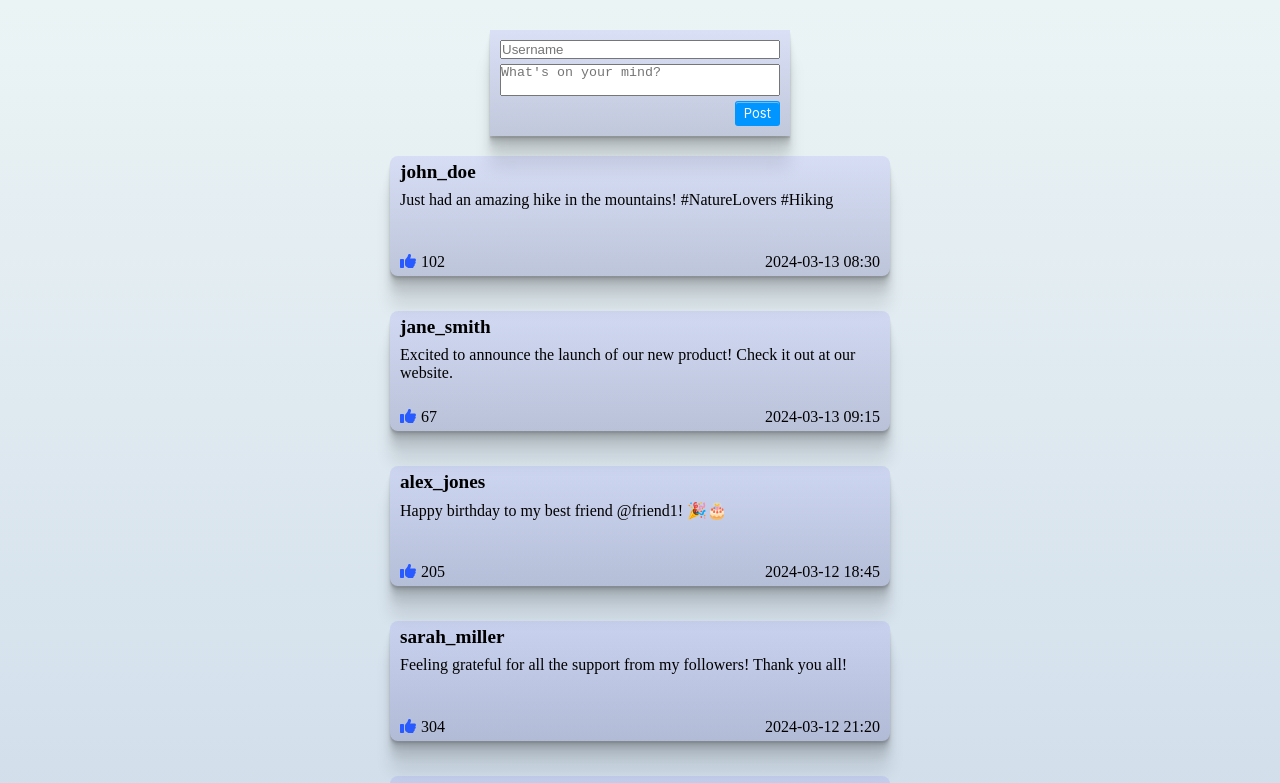
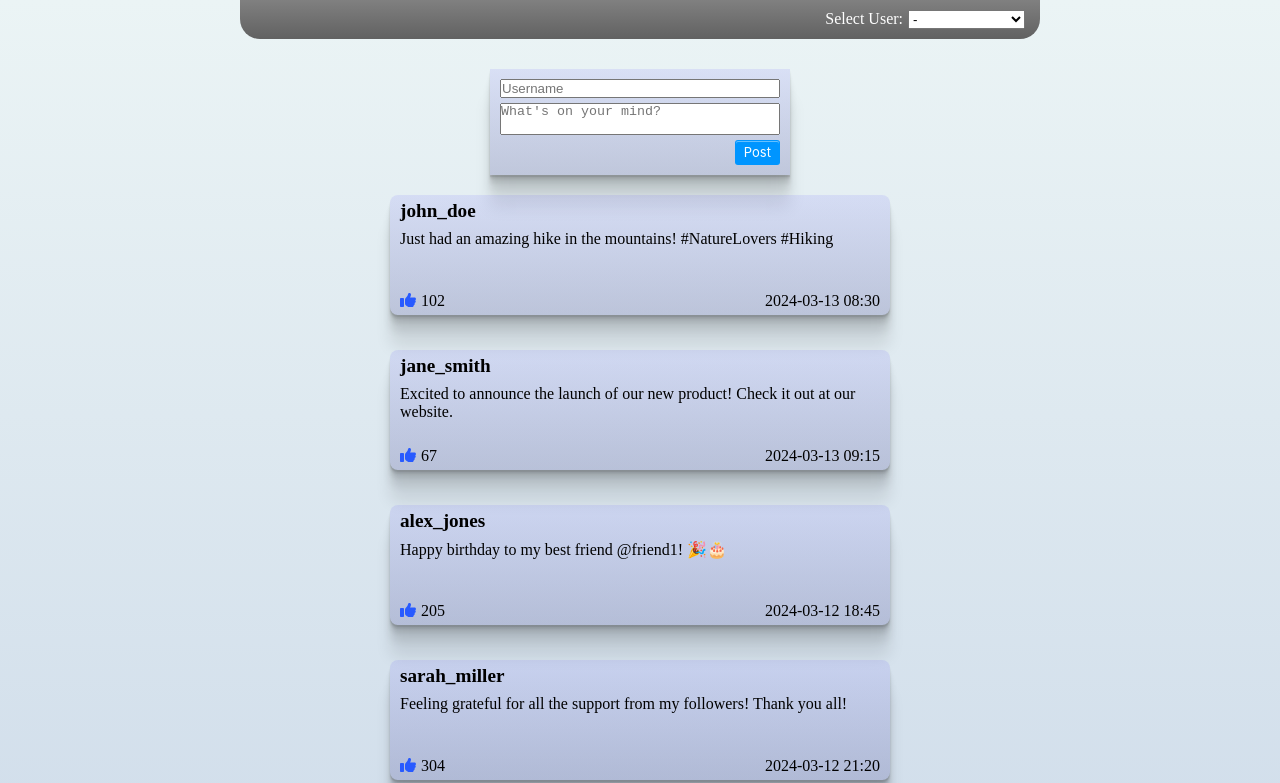
Before and after one commit to bendik-kodehode/React---Social-Media-Feed, a React (Vite) app: page / in a window 1280 px wide. Shown: the top 783 px of the page. Built offline with nearby package versions, Linux system fonts and the light colour scheme.

Commit message:
Added simple navbar for selecting users. No logic yet.

```diff
--- a/src/App.jsx
+++ b/src/App.jsx
@@ -2,14 +2,21 @@ import Feed from "./Feed/Feed";
 import AddPost from "./AddPost/AddPost";
 import defaultPosts from "./assets/posts";
 import { useState } from "react";
+import Navbar from "./Navbar/Navbar";
 
 function App() {
     const [posts, setPosts] = useState(defaultPosts);
+    const users = posts.map(post => post.username);
 
     return (
     <>
+    <header>
+        <Navbar users={users}/>
+    </header>
+    <main>
         <AddPost setPosts={setPosts}/>
         <Feed arr={posts}/>
+    </main>
     </>
     )
 }
--- /dev/null
+++ b/src/Navbar/Navbar.jsx
@@ -0,0 +1,16 @@
+import style from "./Navbar.module.css";
+
+function Navbar({users}) {
+
+    return (
+        <nav>
+            <label for="users">Select User:</label>
+            <select id="users">
+                <option value="">-</option>
+                {users.map((user, index) => <option value={user} key={index}>{user}</option>)}
+            </select>
+        </nav>
+    )
+}
+
+export default Navbar;
--- /dev/null
+++ b/src/Navbar/Navbar.module.css
@@ -0,0 +1,14 @@
+nav {
+    background: linear-gradient(to top, rgb(97, 97, 97), gray);
+    max-width: 800px;
+    width: 100%;
+    display: flex;
+    justify-content: flex-end;
+    padding: 10px 15px;
+    border-radius: 0 0 20px 20px;
+    gap: 5px;
+}
+
+label {
+    color: white;
+}
--- a/src/index.css
+++ b/src/index.css
@@ -4,10 +4,21 @@
     box-sizing: border-box;
 }
 
+#root {
+    width: 100%;
+    display: flex;
+    align-items: center;
+    flex-direction: column;
+}
+
 body {
-    padding: 30px 0;
     min-height: 100vh;
     background: linear-gradient(to bottom, #ebf4f5, #b5c6e0);
+}
+
+header {
+    margin-bottom: 30px;
+    width: 100%;
     display: flex;
     justify-content: center;
 }
```
